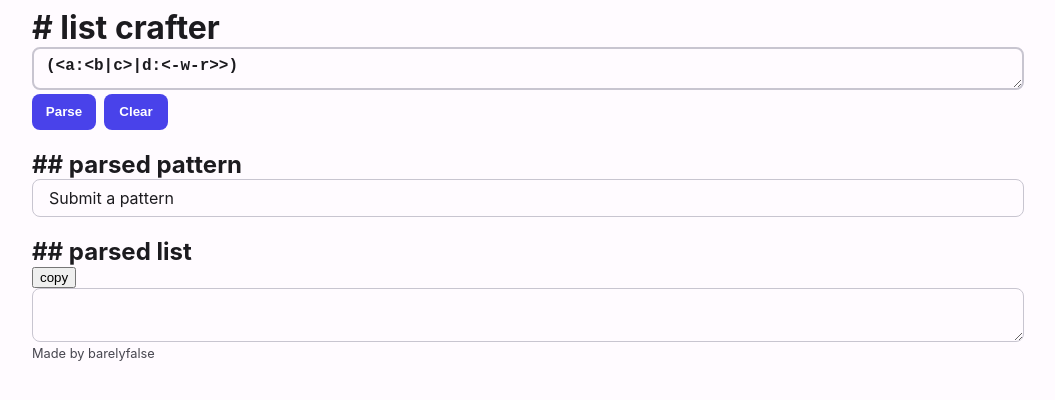
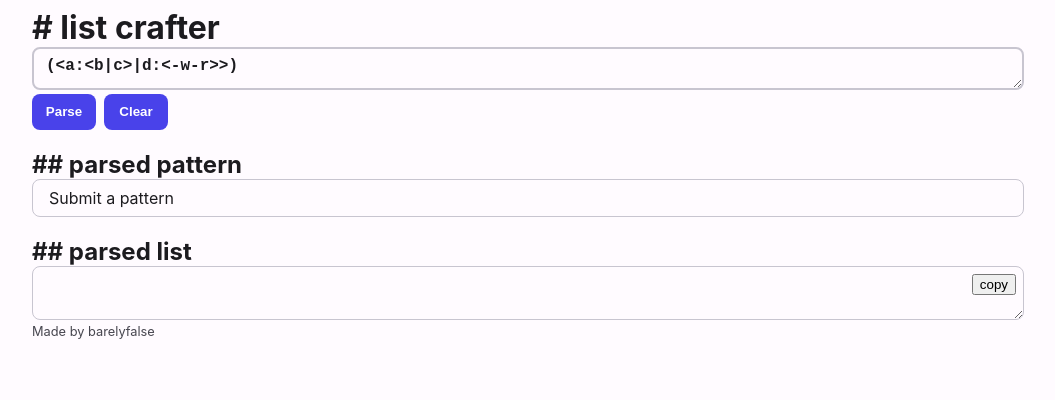
Before and after one commit to barelyfalse/list-crafter, a Vue app: page / in a window 1280 px wide. Shown: the top 400 px of the page, without its empty margins (112-1167 px from the left). Built offline with nearby package versions, Linux system fonts and the light colour scheme.

Commit message:
copy button positioning

```diff
--- a/src/App.vue
+++ b/src/App.vue
@@ -106,8 +106,8 @@ const copyToClipboard = async (text: string) => {
     </Container>
     <br />
     <h2>## parsed list</h2>
-    <div>
-      <button @click="() => copyToClipboard(plainOutputValue)">copy</button>
+    <div class="parsed-list-actions">
+      <button class="copy-btn" @click="() => copyToClipboard(plainOutputValue)">copy</button>
     </div>
     <textarea
       class="plain-textarea"
@@ -136,6 +136,12 @@ const copyToClipboard = async (text: string) => {
   border-radius: 8px
   &:focus
     outline: none
+.parsed-list-actions
+  position: relative
+  .copy-btn
+    position: absolute
+    right: 8px
+    top: 8px
 .footer
   color: var(--on-surface-variant)
   font-size: 0.8rem
```
